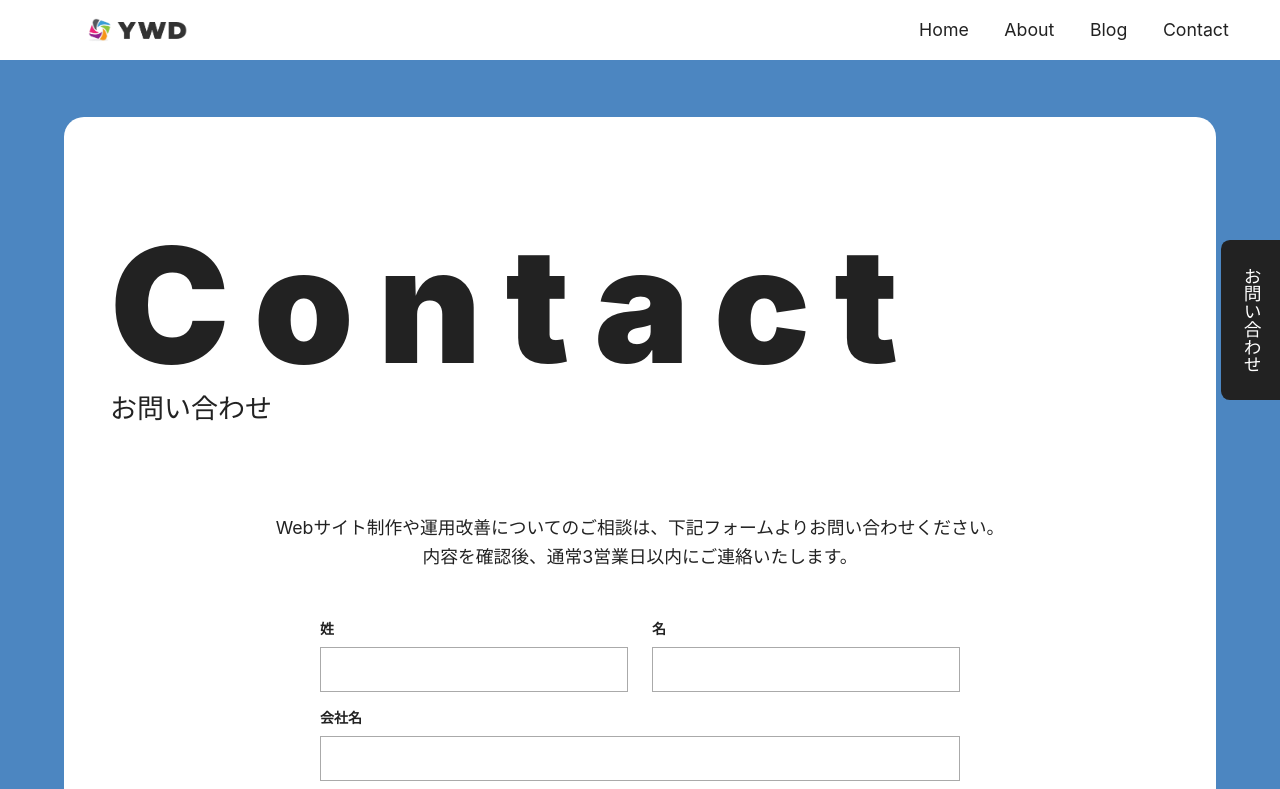
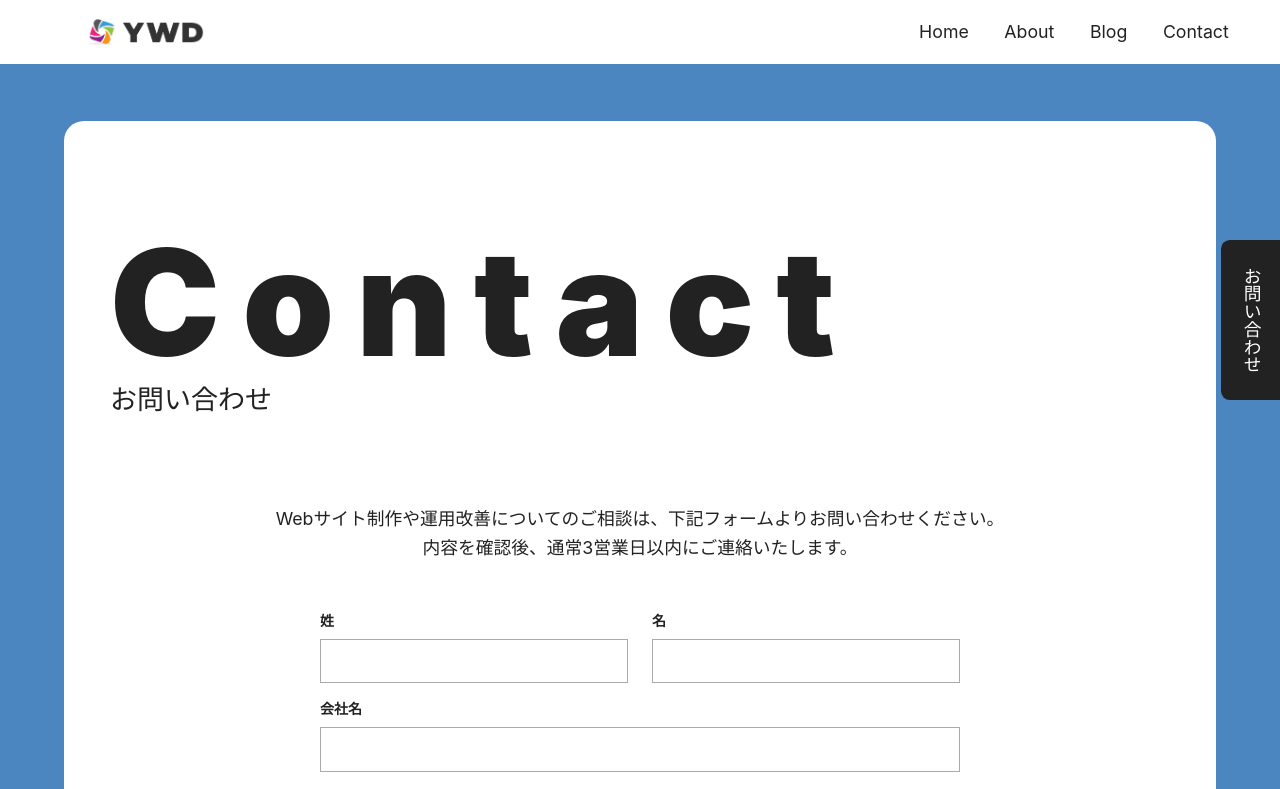
Before and after one commit to yokumatsuda/sample-site2, a Next.js app: page /contact in a window 1280 px wide. Shown: the top 789 px of the page. Built offline with nearby package versions, Linux system fonts and the light colour scheme; no server answers.

Commit message:
update by yoku

```diff
--- a/app/_components/Hero/index.tsx
+++ b/app/_components/Hero/index.tsx
@@ -6,13 +6,26 @@ type HeroProps = {
   title: string;
   subtitle: string;
   imageOn?: boolean;
+  titleSize?: "default" | "compact";
 };
 
-export default function Hero({ title, subtitle, imageOn = false }: HeroProps) {
+export default function Hero({
+  title,
+  subtitle,
+  imageOn = false,
+  titleSize = "default",
+}: HeroProps) {
+  const titleClassName =
+    titleSize === "compact"
+      ? "text-[clamp(4rem,1.6rem+10.5vw,9.2rem)]"
+      : "text-(length:--display)";
+
   return (
     <div className="flex flex-col items-center text-center md:flex-row md:justify-between md:text-left">
       <div className="py-[calc(var(--display)*0.5)]">
-        <h1 className="text-(length:--display) font-black leading-none tracking-[0.15em]">
+        <h1
+          className={`${titleClassName} font-black leading-none tracking-[0.15em]`}
+        >
           {title}
         </h1>
         <p className="text-(length:--small-heading2)">{subtitle}</p>
--- a/app/_components/Logo/index.tsx
+++ b/app/_components/Logo/index.tsx
@@ -15,7 +15,7 @@ export default function Logo({ boxOn = false }: LogoProps) {
       <Image
         src="/YWD-LOGO-removebg.png"
         alt="YWD"
-        className="h-6 w-auto"
+        className="h-7 w-auto"
         width={348}
         height={133}
       />
--- a/app/contact/layout.tsx
+++ b/app/contact/layout.tsx
@@ -37,7 +37,7 @@ type ContactLayoutProps = {
 export default function ContactLayout({ children }: ContactLayoutProps) {
   return (
     <Container>
-      <Hero title="Contact" subtitle="お問い合わせ" />
+      <Hero title="Contact" subtitle="お問い合わせ" titleSize="compact" />
       <div className="mx-auto max-w-3xl">{children}</div>
     </Container>
   );
--- a/app/page.tsx
+++ b/app/page.tsx
@@ -6,6 +6,7 @@ import Hero from "./_components/Hero";
 import Posts from "./_components/Posts";
 import { getPostsPage } from "./libs/microcms";
 import { eyecatchLocal } from "./libs/constants";
+import Pagination from "./_components/Pagination";
 
 export const revalidate = 1;
 
@@ -51,6 +52,7 @@ export default async function Home() {
         imageOn
       />
       <Posts posts={posts} />
+      <Pagination nextUrl="/blog" nextText="More Posts" />
     </Container>
   );
 }
```
